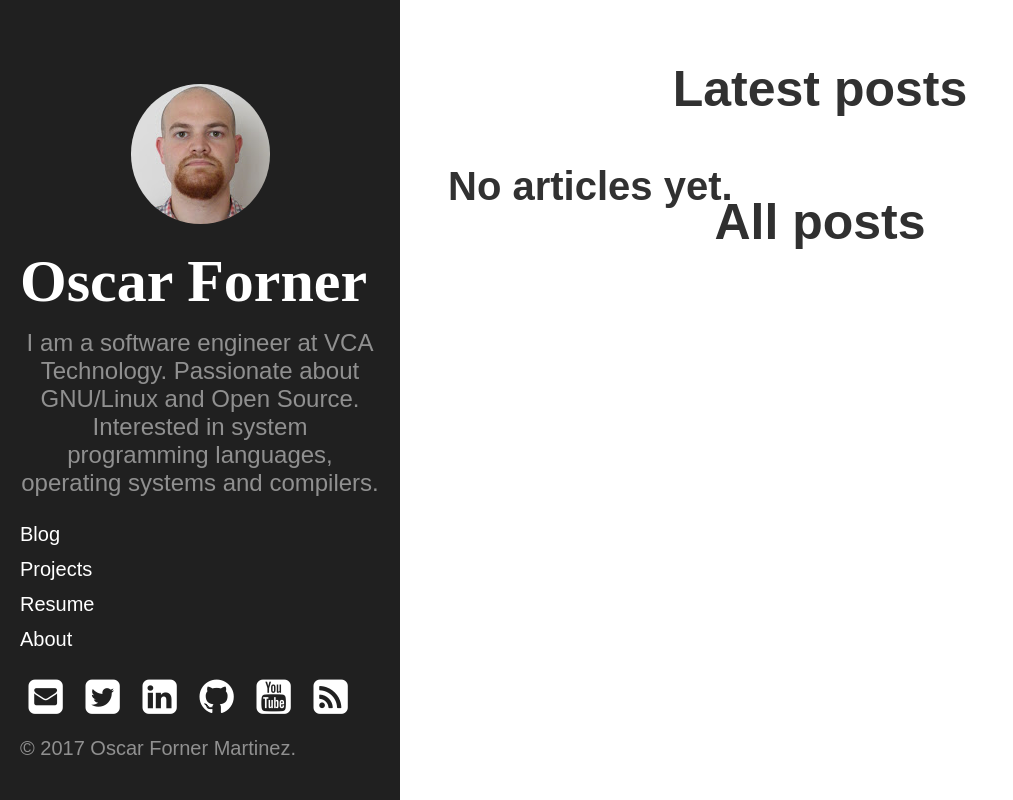
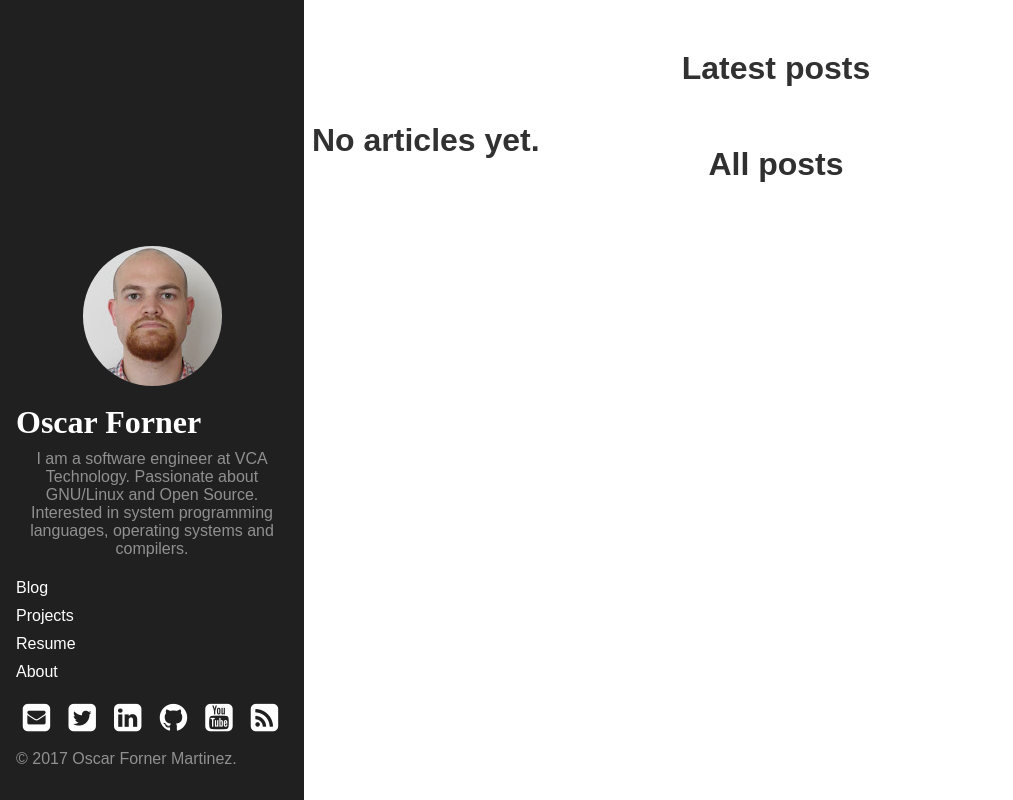
Before and after one commit to maitesin/website, a Django app: page / in a window 1280 px wide. Shown: the whole page, without its empty margins (0-1013 px from the left). Run offline with Django 3.2, Linux system fonts and the light colour scheme; data that the repository does not hold is empty; some libraries are stand-ins or nearby versions.

Commit message:
Improve the CSS

```diff
--- a/post/static/css/fornerio.css
+++ b/post/static/css/fornerio.css
@@ -9,11 +9,11 @@ html {
     font-size: 16px;
   }
 }
-@media (min-width: 58em) {
+/*@media (min-width: 58em) {
   html {
     font-size: 20px;
   }
-}
+}*/
 
 /* No `:visited` state is required by default (browsers will use `a`) */
 a {
@@ -38,15 +38,15 @@ h1, h2, h3, h4, h5, h6 {
   text-rendering: optimizeLegibility;
 }
 h1 {
-  font-size: 2rem;
+  /*font-size: 2rem;*/
 }
 h2 {
   margin-top: 1rem;
-  font-size: 1.5rem;
+  /*font-size: 1.5rem;*/
 }
 h3 {
   margin-top: 1.5rem;
-  font-size: 1.25rem;
+  /*font-size: 1.25rem;*/
 }
 h4, h5, h6 {
   margin-top: 1rem;
@@ -216,7 +216,7 @@ tbody tr:nth-child(odd) th {
     top: 0;
     left: 0;
     bottom: 0;
-    width: 18rem;
+    width: 17rem;
     text-align: left;
   }
 }
@@ -231,7 +231,7 @@ tbody tr:nth-child(odd) th {
   color: #fff;
   margin-top: 0;
   font-family: "Abril Fatface", serif;
-  font-size: 3rem;
+  font-size: 2rem;
 }
 .sidebar-about a {
   text-decoration: none;
@@ -268,7 +268,7 @@ a.sidebar-contact-item {
 }
 
 .sidebar-info {
-  font-size: 1.2rem;
+  font-size: 1rem;
   text-align: center;
 }
 
@@ -302,16 +302,9 @@ p.copyright {
 
 @media (min-width: 48em) {
   .content {
-    max-width: 38rem;
-    margin-left: 20rem;
+    max-width: 60rem;
+    margin-left: 19rem;
     margin-right: 2rem;
-  }
-}
-
-@media (min-width: 64em) {
-  .content {
-    margin-left: 22rem;
-    margin-right: 4rem;
   }
 }
 
@@ -331,6 +324,7 @@ p.copyright {
 .post-title a {
   color: #303030;
   text-decoration: none;
+  font-size: 1.5rem;
 }
 .post-title {
   margin-top: 0;
@@ -385,7 +379,7 @@ p.copyright {
 .page-title,
 .page-footer {
   text-align: center;
-  font-size: 2.5rem;
+  font-size: 2rem;
   margin-top: -1.5rem;
   margin-bottom: 2rem;
 }
```
